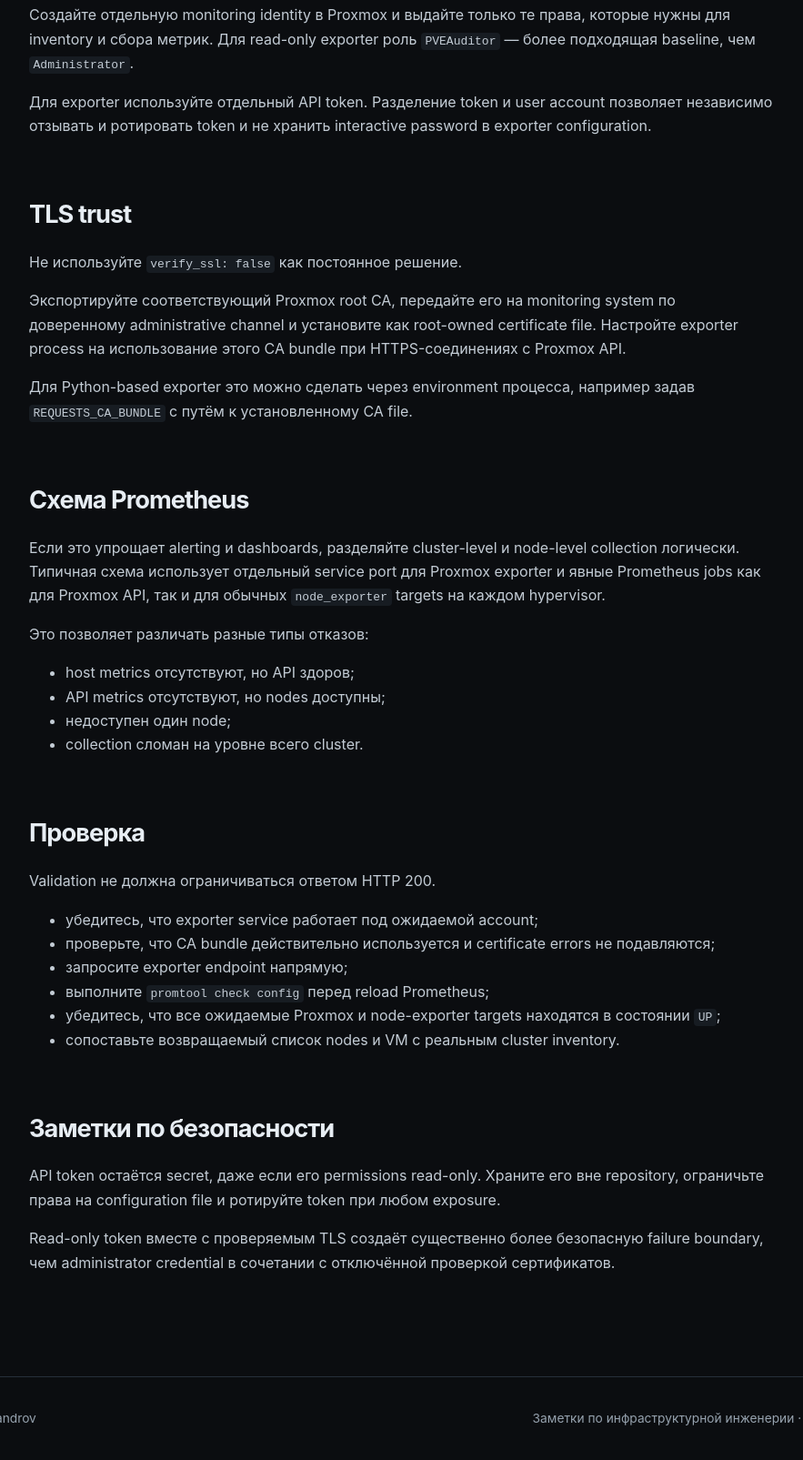
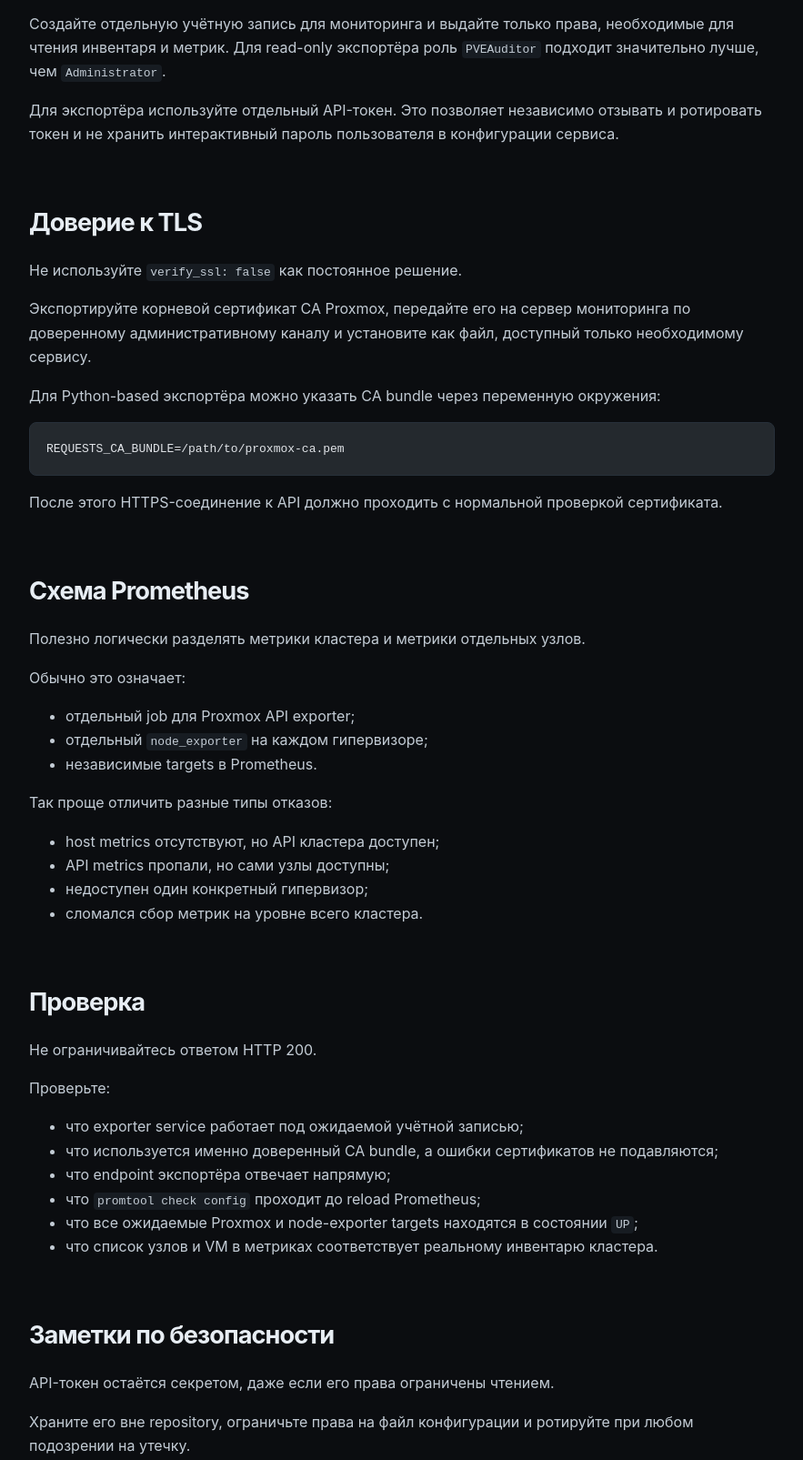
Before and after one commit to greksw/notes.shandrov.ru, an Astro site: page /ru/notes/monitoring/proxmox-prometheus-api-ca in a window 1280 px wide. Shown: the part 1184-2789 px from the top of the page at 91% size, without its empty margins (198-1081 px from the left). Built offline with nearby package versions, Linux system fonts and the light colour scheme; Astro itself is replaced by a stand-in of ours; code samples lack their colours.

Commit message:
Polish Russian Prometheus Proxmox monitoring note

````diff
--- a/src/content/notes/ru/monitoring/proxmox-prometheus-api-ca.md
+++ b/src/content/notes/ru/monitoring/proxmox-prometheus-api-ca.md
@@ -1,6 +1,6 @@
 ---
-title: "Мониторинг Proxmox VE в Prometheus через API token и доверенный CA"
-description: "Production-подход к сбору метрик Proxmox без отключения TLS verification и без использования полноценной administrator account."
+title: "Мониторинг Proxmox VE в Prometheus через API-токен и доверенный CA"
+description: "Практический подход к сбору метрик Proxmox без отключения проверки TLS и без использования полноценной административной учётной записи."
 category: "Мониторинг и безопасность"
 tags: ["proxmox", "prometheus", "tls", "api", "monitoring"]
 published: 2026-09-16
@@ -14,52 +14,68 @@
 
 ## Контекст
 
-Prometheus exporter нужен доступ к Proxmox API, но ради мониторинга не следует использовать переиспользуемый administrator password, а TLS verification не нужно отключать только для того, чтобы HTTPS-запросы начали работать.
+Экспортёру Prometheus нужен доступ к API Proxmox, но ради мониторинга не следует хранить пароль администратора или отключать проверку TLS только для того, чтобы HTTPS-запросы начали работать.
 
-Здесь используются три независимых уровня:
+Практичная схема разделяет три задачи:
 
-1. отдельная Proxmox account с read-only permissions;
-2. API token, привязанный к этой account;
-3. явное доверие к Proxmox cluster CA на monitoring host.
+1. отдельная учётная запись Proxmox с правами только на чтение;
+2. отдельный API-токен для экспортёра;
+3. явное доверие к корневому CA кластера Proxmox на сервере мониторинга.
 
 ## Модель доступа
 
-Создайте отдельную monitoring identity в Proxmox и выдайте только те права, которые нужны для inventory и сбора метрик. Для read-only exporter роль `PVEAuditor` — более подходящая baseline, чем `Administrator`.
+Создайте отдельную учётную запись для мониторинга и выдайте только права, необходимые для чтения инвентаря и метрик. Для read-only экспортёра роль `PVEAuditor` подходит значительно лучше, чем `Administrator`.
 
-Для exporter используйте отдельный API token. Разделение token и user account позволяет независимо отзывать и ротировать token и не хранить interactive password в exporter configuration.
+Для экспортёра используйте отдельный API-токен. Это позволяет независимо отзывать и ротировать токен и не хранить интерактивный пароль пользователя в конфигурации сервиса.
 
-## TLS trust
+## Доверие к TLS
 
 Не используйте `verify_ssl: false` как постоянное решение.
 
-Экспортируйте соответствующий Proxmox root CA, передайте его на monitoring system по доверенному administrative channel и установите как root-owned certificate file. Настройте exporter process на использование этого CA bundle при HTTPS-соединениях с Proxmox API.
+Экспортируйте корневой сертификат CA Proxmox, передайте его на сервер мониторинга по доверенному административному каналу и установите как файл, доступный только необходимому сервису.
 
-Для Python-based exporter это можно сделать через environment процесса, например задав `REQUESTS_CA_BUNDLE` с путём к установленному CA file.
+Для Python-based экспортёра можно указать CA bundle через переменную окружения:
+
+```text
+REQUESTS_CA_BUNDLE=/path/to/proxmox-ca.pem
+```
+
+После этого HTTPS-соединение к API должно проходить с нормальной проверкой сертификата.
 
 ## Схема Prometheus
 
-Если это упрощает alerting и dashboards, разделяйте cluster-level и node-level collection логически. Типичная схема использует отдельный service port для Proxmox exporter и явные Prometheus jobs как для Proxmox API, так и для обычных `node_exporter` targets на каждом hypervisor.
+Полезно логически разделять метрики кластера и метрики отдельных узлов.
 
-Это позволяет различать разные типы отказов:
+Обычно это означает:
 
-- host metrics отсутствуют, но API здоров;
-- API metrics отсутствуют, но nodes доступны;
-- недоступен один node;
-- collection сломан на уровне всего cluster.
+- отдельный job для Proxmox API exporter;
+- отдельный `node_exporter` на каждом гипервизоре;
+- независимые targets в Prometheus.
+
+Так проще отличить разные типы отказов:
+
+- host metrics отсутствуют, но API кластера доступен;
+- API metrics пропали, но сами узлы доступны;
+- недоступен один конкретный гипервизор;
+- сломался сбор метрик на уровне всего кластера.
 
 ## Проверка
 
-Validation не должна ограничиваться ответом HTTP 200.
+Не ограничивайтесь ответом HTTP 200.
 
-- убедитесь, что exporter service работает под ожидаемой account;
-- проверьте, что CA bundle действительно используется и certificate errors не подавляются;
-- запросите exporter endpoint напрямую;
-- выполните `promtool check config` перед reload Prometheus;
-- убедитесь, что все ожидаемые Proxmox и node-exporter targets находятся в состоянии `UP`;
-- сопоставьте возвращаемый список nodes и VM с реальным cluster inventory.
+Проверьте:
+
+- что exporter service работает под ожидаемой учётной записью;
+- что используется именно доверенный CA bundle, а ошибки сертификатов не подавляются;
+- что endpoint экспортёра отвечает напрямую;
+- что `promtool check config` проходит до reload Prometheus;
+- что все ожидаемые Proxmox и node-exporter targets находятся в состоянии `UP`;
+- что список узлов и VM в метриках соответствует реальному инвентарю кластера.
 
 ## Заметки по безопасности
 
-API token остаётся secret, даже если его permissions read-only. Храните его вне repository, ограничьте права на configuration file и ротируйте token при любом exposure.
+API-токен остаётся секретом, даже если его права ограничены чтением.
 
-Read-only token вместе с проверяемым TLS создаёт существенно более безопасную failure boundary, чем administrator credential в сочетании с отключённой проверкой сертификатов.
+Храните его вне repository, ограничьте права на файл конфигурации и ротируйте при любом подозрении на утечку.
+
+Read-only токен в сочетании с нормальной проверкой TLS даёт существенно лучшую границу риска, чем административная учётная запись вместе с отключённой проверкой сертификатов.
````
